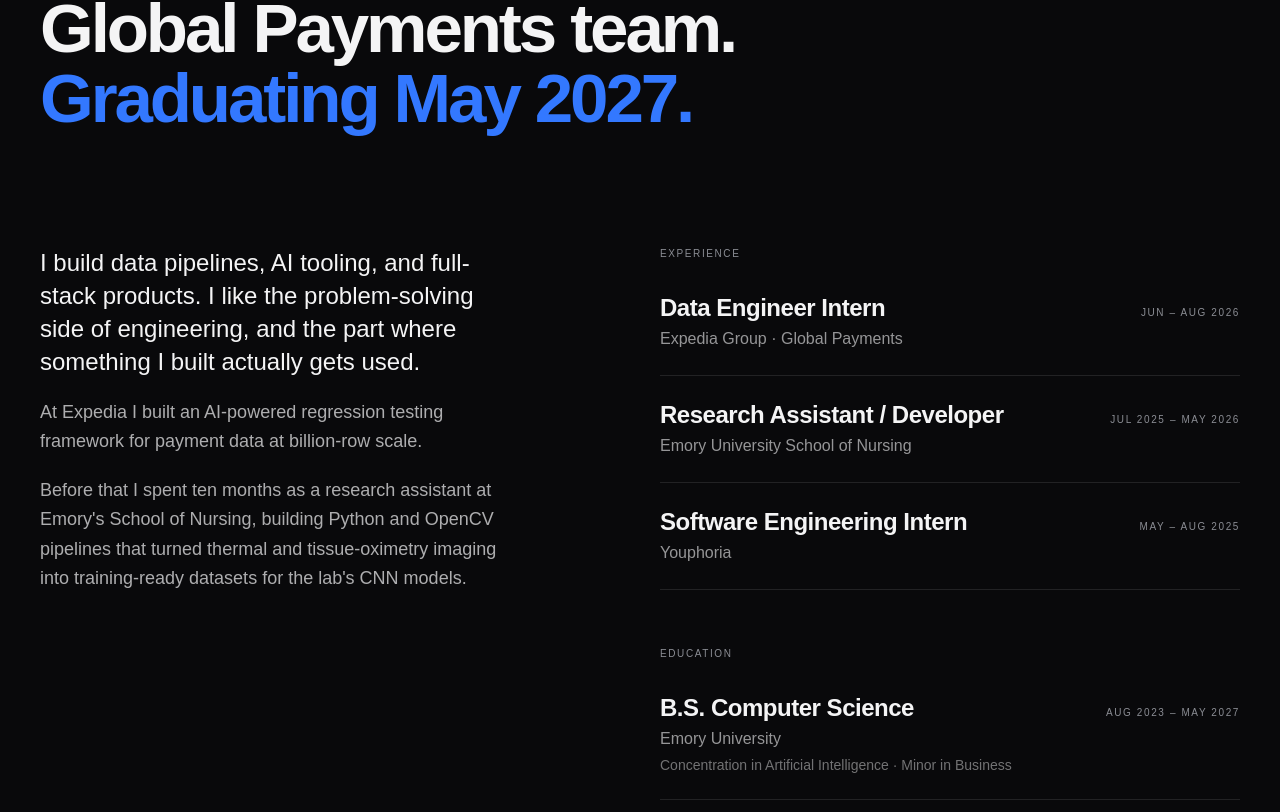
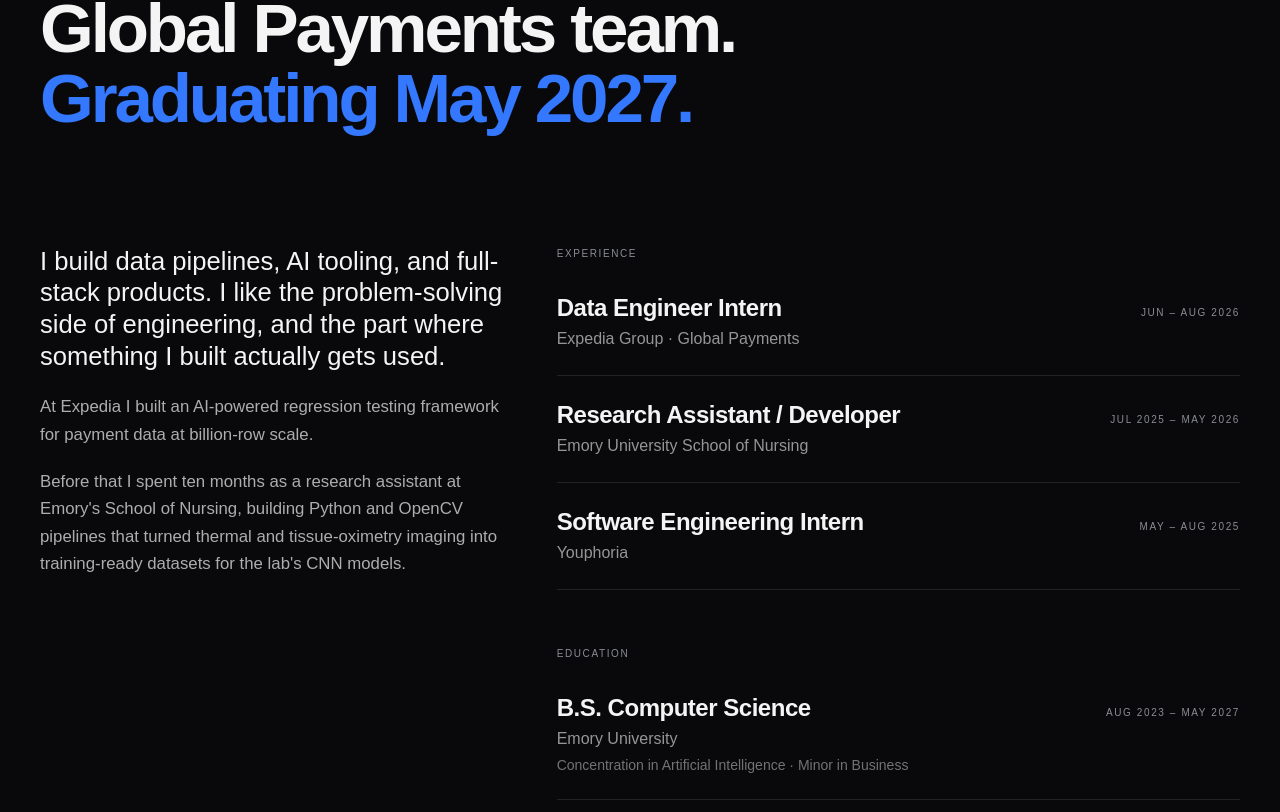
Before and after one commit to JakeFloch/jakefloch, a Next.js app: page / in a window 1280 px wide. Shown: the part 1344-2156 px from the top of the page. Built offline with nearby package versions, Linux system fonts and the light colour scheme; a web font is replaced by a local one.

Commit message:
Close the gap between About's text and the timeline on wide screens
The body text was capped at 46 characters, so on a wide screen it sat in
a narrow strip with an empty column beside it. It now scales with the
viewport to fill its five columns, and the timeline starts a column
earlier.

```diff
--- a/src/components/About.tsx
+++ b/src/components/About.tsx
@@ -42,8 +42,8 @@ export default function About() {
 
       <div className="mt-20 grid gap-16 md:mt-28 md:grid-cols-12 md:gap-10">
         <Reveal className="md:col-span-5">
-          <div className="max-w-[46ch] space-y-5 text-lg leading-relaxed text-fg/70 md:sticky md:top-28">
-            <p className="text-xl leading-snug text-fg md:text-2xl">
+          <div className="max-w-[44rem] space-y-5 text-lg leading-relaxed text-fg/70 md:sticky md:top-28 md:text-[clamp(1.05rem,1.15vw,1.35rem)]">
+            <p className="text-xl leading-snug text-fg md:text-[clamp(1.5rem,2vw,2.4rem)] md:leading-[1.25]">
               I build data pipelines, AI tooling, and full-stack products. I
               like the problem-solving side of engineering, and the part where
               something I built actually gets used.
@@ -61,7 +61,7 @@ export default function About() {
           </div>
         </Reveal>
 
-        <div className="space-y-14 md:col-span-6 md:col-start-7">
+        <div className="space-y-14 md:col-span-7 md:col-start-6">
           {[
             { title: "Experience", items: EXPERIENCE },
             { title: "Education", items: EDUCATION },
```
